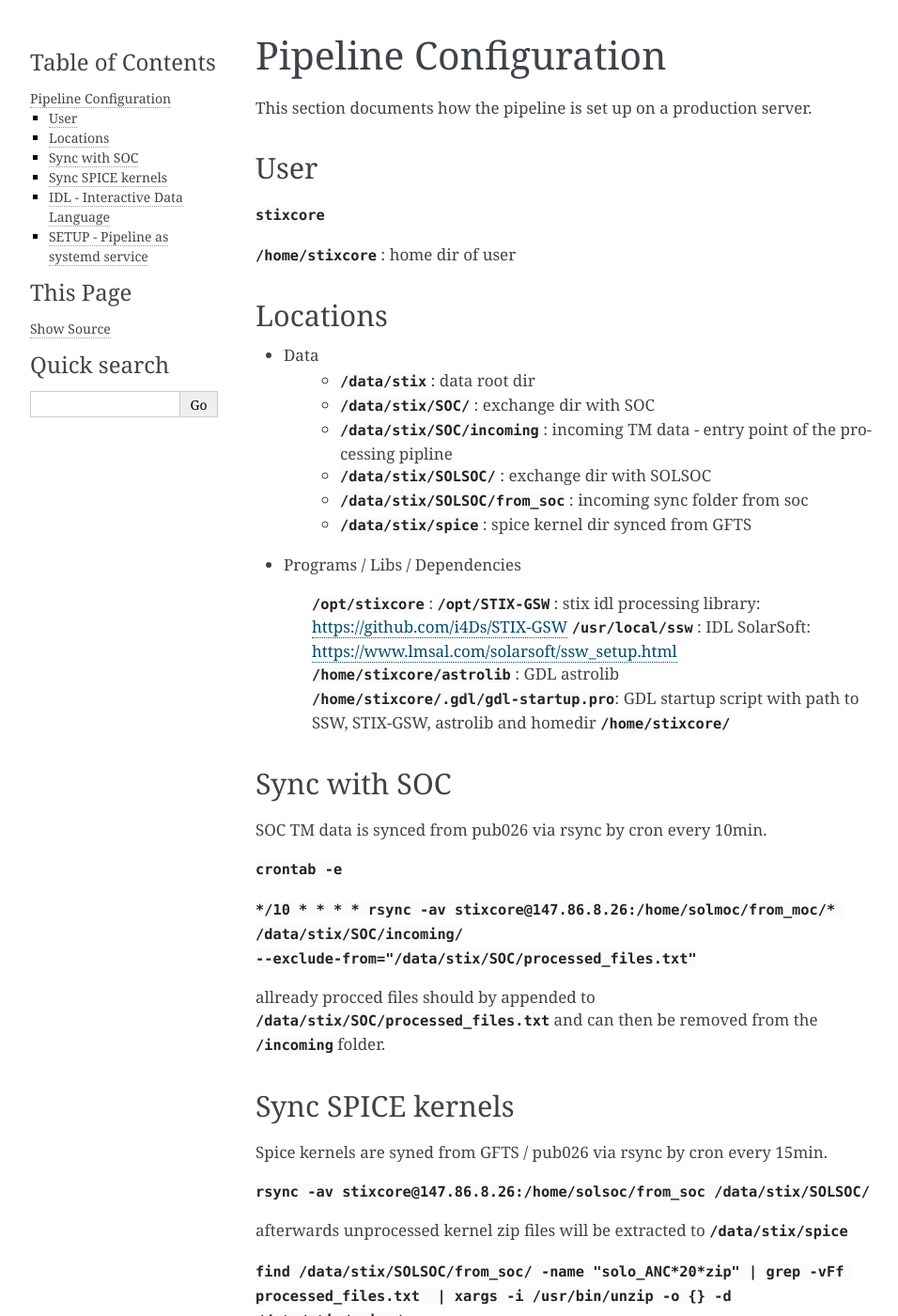
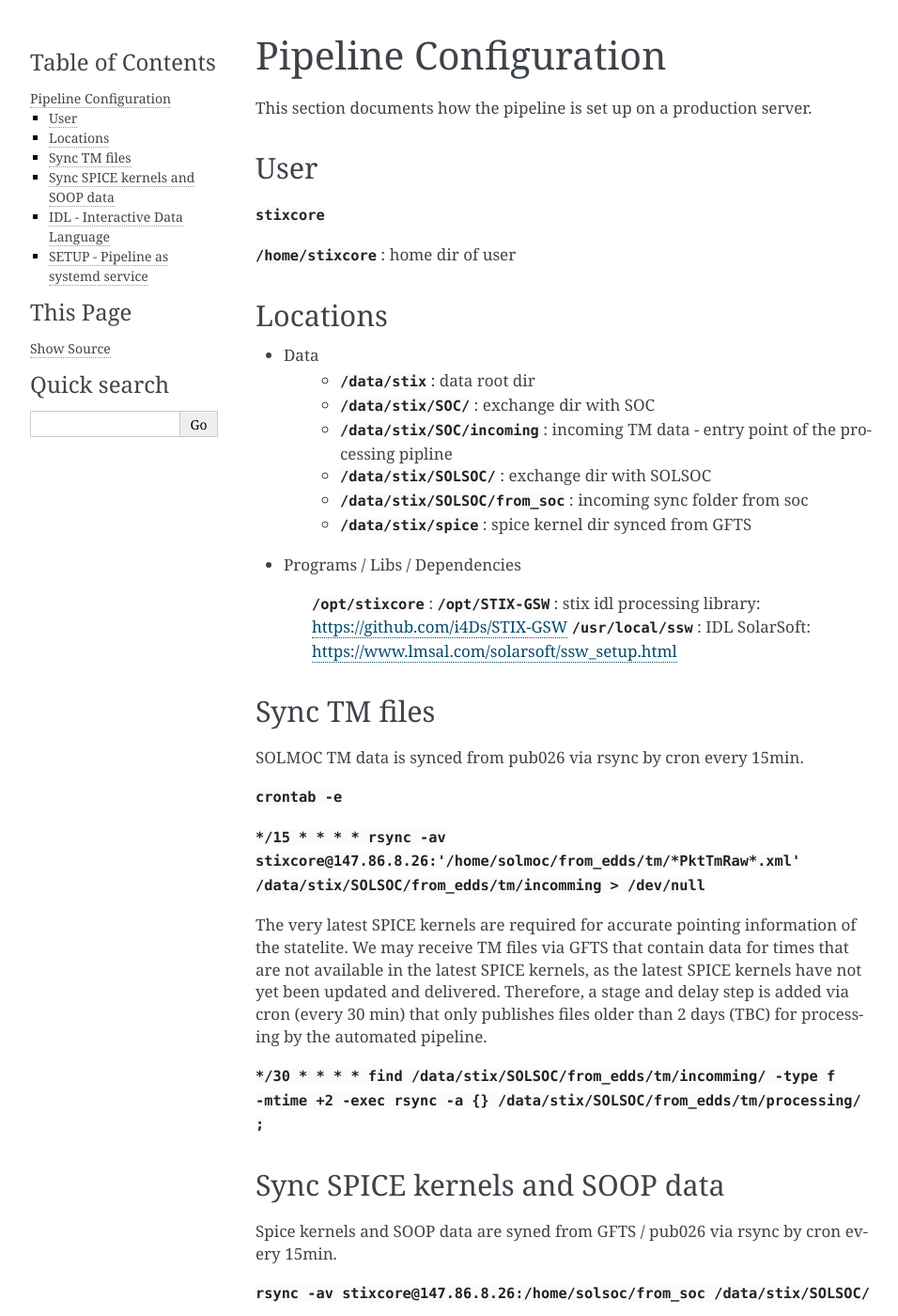
Before and after one commit to i4Ds/STIXCore, a Sphinx documentation site: the page built from docs/pipelineconfiguration.rst, in a window 1280 px wide and 1400 px high. Shown: the whole window at 94% size, without its empty margins (148-1104 px from the left). Built offline with Sphinx 7.4.7, drawn with Linux system fonts in a browser that asks for light colours; the version number could not be read and is left out; some of the changed text lies outside the part shown.

Commit message:
add documentation for TM delay for SPICE

```diff
--- a/docs/pipelineconfiguration.rst
+++ b/docs/pipelineconfiguration.rst
@@ -28,24 +28,28 @@ Locations
     `/opt/stixcore` :
     `/opt/STIX-GSW` : stix idl processing library: https://github.com/i4Ds/STIX-GSW
     `/usr/local/ssw` : IDL SolarSoft: https://www.lmsal.com/solarsoft/ssw_setup.html
-    `/home/stixcore/astrolib` : GDL astrolib
-    `/home/stixcore/.gdl/gdl-startup.pro`: GDL startup script with path to SSW, STIX-GSW, astrolib and homedir `/home/stixcore/`
 
-Sync with SOC
+
+Sync TM files
 -------------
 
-SOC TM data is synced from pub026 via rsync by cron every 10min.
+SOLMOC TM data is synced from pub026 via rsync by cron every 15min.
 
 `crontab -e`
 
-`*/10 * * * * rsync -av stixcore@147.86.8.26:/home/solmoc/from_moc/*  /data/stix/SOC/incoming/ --exclude-from="/data/stix/SOC/processed_files.txt"`
+`*/15 * * * * rsync -av stixcore@147.86.8.26:'/home/solmoc/from_edds/tm/*PktTmRaw*.xml' /data/stix/SOLSOC/from_edds/tm/incomming > /dev/null`
 
-allready procced files should by appended to `/data/stix/SOC/processed_files.txt` and can then be removed from the `/incoming` folder.
+The very latest SPICE kernels are required for accurate pointing information of the statelite.
+We may receive TM files via GFTS that contain data for times that are not available in the latest SPICE kernels, as the latest SPICE kernels have not yet been updated and delivered.
+Therefore, a stage and delay step is added via cron (every 30 min) that only publishes files older than 2 days (TBC) for processing by the automated pipeline.
 
-Sync SPICE kernels
-------------------
+`*/30 * * * * find /data/stix/SOLSOC/from_edds/tm/incomming/ -type f -mtime +2 -exec rsync -a {} /data/stix/SOLSOC/from_edds/tm/processing/ \;`
 
-Spice kernels are syned from GFTS / pub026 via rsync by cron every 15min.
+
+Sync SPICE kernels and SOOP data
+--------------------------------
+
+Spice kernels and SOOP data are syned from GFTS / pub026 via rsync by cron every 15min.
 
 `rsync -av stixcore@147.86.8.26:/home/solsoc/from_soc /data/stix/SOLSOC/`
 
@@ -111,3 +115,7 @@ SETUP - Pipeline as systemd service
 7: To disable the service on every reboot
 
 `sudo systemctl disable stix-pipeline.service`
+
+8: to get/request detailed processing data of the running service you can use a local endpoint
+
+`(venv) stixcore@pub099:~/STIXCore$ stix-pipeline-status -h`
```
